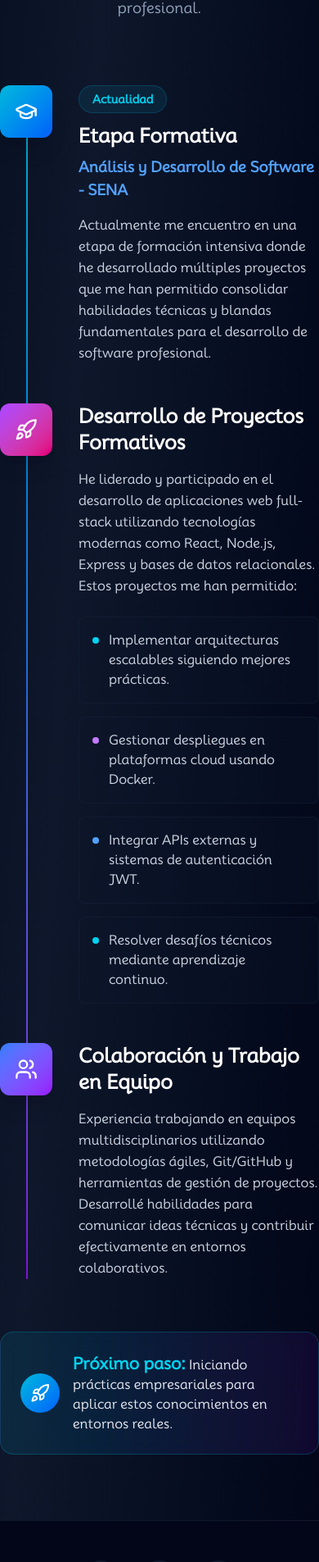
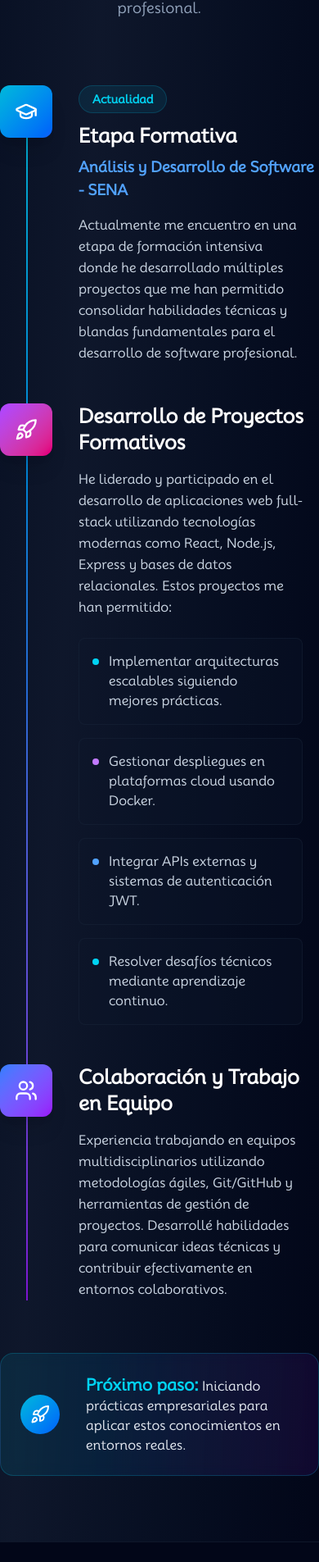
Before and after one commit to TpLink777/Portafolio, a React (Vite) app in the folder Home/: page / in a window 390 px wide. Shown: the part 4551-6456 px from the top of the page at 82% size. Built offline with nearby package versions, Linux system fonts and the light colour scheme.

Commit message:
Actualizando la seccion experiencia, corrigiendo errores menores y haciendo secciones responsivas

```diff
--- a/Home/src/sections/Experiencia/Experiencia.jsx
+++ b/Home/src/sections/Experiencia/Experiencia.jsx
@@ -48,7 +48,7 @@ const Experiencia = () => {
                                     Análisis y Desarrollo de Software - SENA
                                 </p>
 
-                                <p className="text-slate-300 leading-relaxed text-base max-w-3xl">
+                                <p className="text-slate-300 leading-relaxed text-base max-w-3xl pr-5">
                                     Actualmente me encuentro en una etapa de formación intensiva donde he desarrollado
                                     múltiples proyectos que me han permitido consolidar habilidades técnicas y blandas
                                     fundamentales para el desarrollo de software profesional.
@@ -66,13 +66,13 @@ const Experiencia = () => {
                                     Desarrollo de Proyectos Formativos
                                 </h3>
 
-                                <p className="text-slate-300 leading-relaxed mb-6 text-base max-w-3xl">
+                                <p className="text-slate-300 leading-relaxed mb-6 text-base max-w-3xl pr-5">
                                     He liderado y participado en el desarrollo de aplicaciones web full-stack utilizando
                                     tecnologías modernas como React, Node.js, Express y bases de datos relacionales.
                                     Estos proyectos me han permitido:
                                 </p>
 
-                                <div className="grid md:grid-cols-2 gap-4 max-w-4xl">
+                                <div className="grid md:grid-cols-2 gap-4 max-w-4xl pr-5">
 
                                     <div className="flex items-start gap-3 p-4 rounded-lg bg-slate-900/30 border border-slate-800/40 hover:border-cyan-500/50 transition-all">
                                         <div className="w-2 h-2 rounded-full bg-cyan-400 mt-2 shrink-0"></div>
@@ -107,7 +107,7 @@ const Experiencia = () => {
                                     Colaboración y Trabajo en Equipo
                                 </h3>
 
-                                <p className="text-slate-300 leading-relaxed text-base max-w-3xl">
+                                <p className="text-slate-300 leading-relaxed text-base max-w-3xl pr-5">
                                     Experiencia trabajando en equipos multidisciplinarios utilizando metodologías ágiles,
                                     Git/GitHub y herramientas de gestión de proyectos. Desarrollé habilidades para comunicar
                                     ideas técnicas y contribuir efectivamente en entornos colaborativos.
@@ -119,7 +119,7 @@ const Experiencia = () => {
 
 
                 <div className="mt-16 p-6 rounded-2xl bg-linear-to-r from-cyan-400/10 via-blue-500/10 to-purple-600/10 border border-cyan-400/20 backdrop-blur-sm">
-                    <div className="flex items-center gap-4">
+                    <div className="flex items-center gap-8">
                         <div className="w-12 h-12 rounded-full bg-linear-to-br from-cyan-500 to-blue-600 flex items-center justify-center shrink-0">
                             <Rocket size={24} className="text-white" />
                         </div>
```
